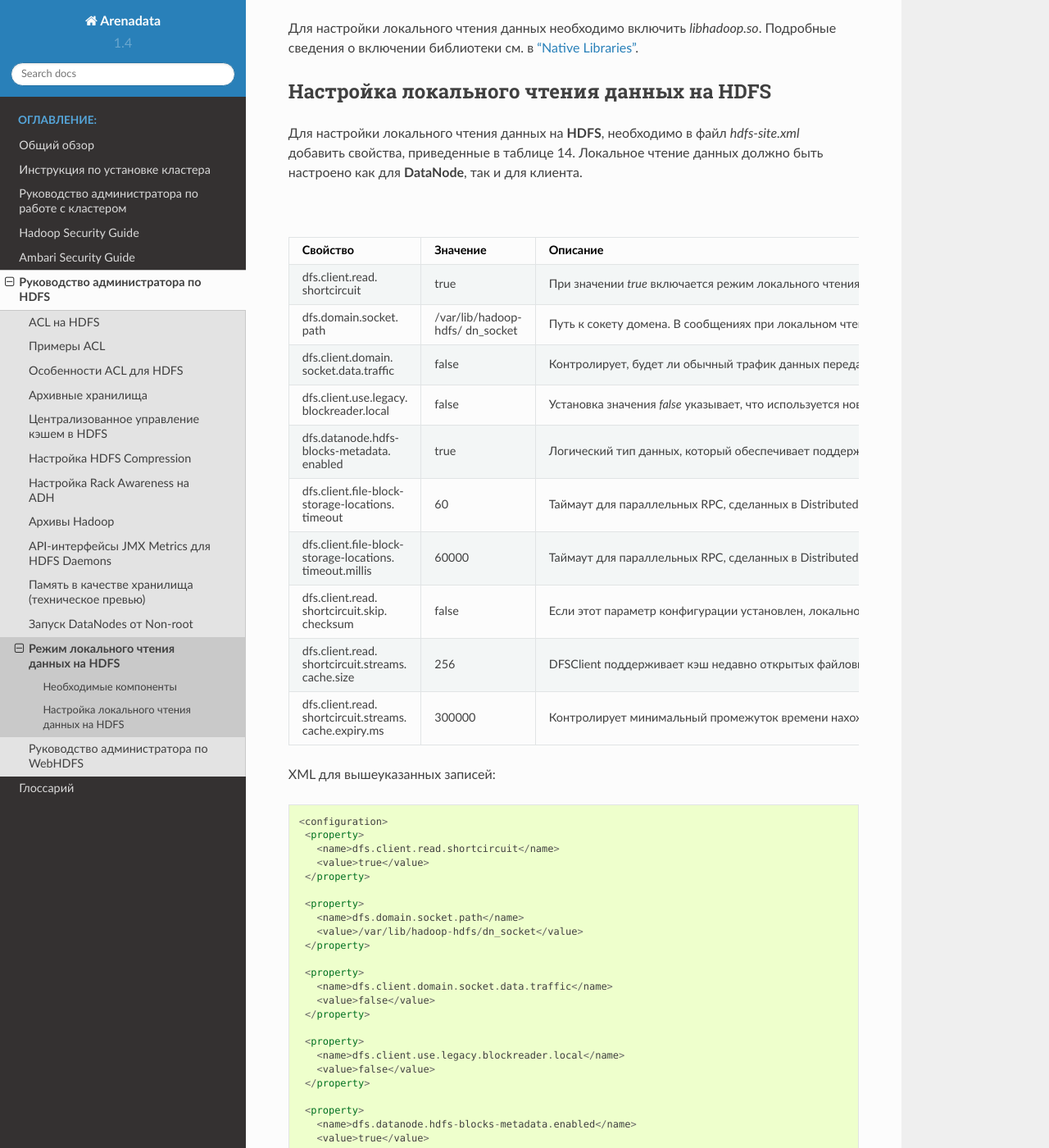
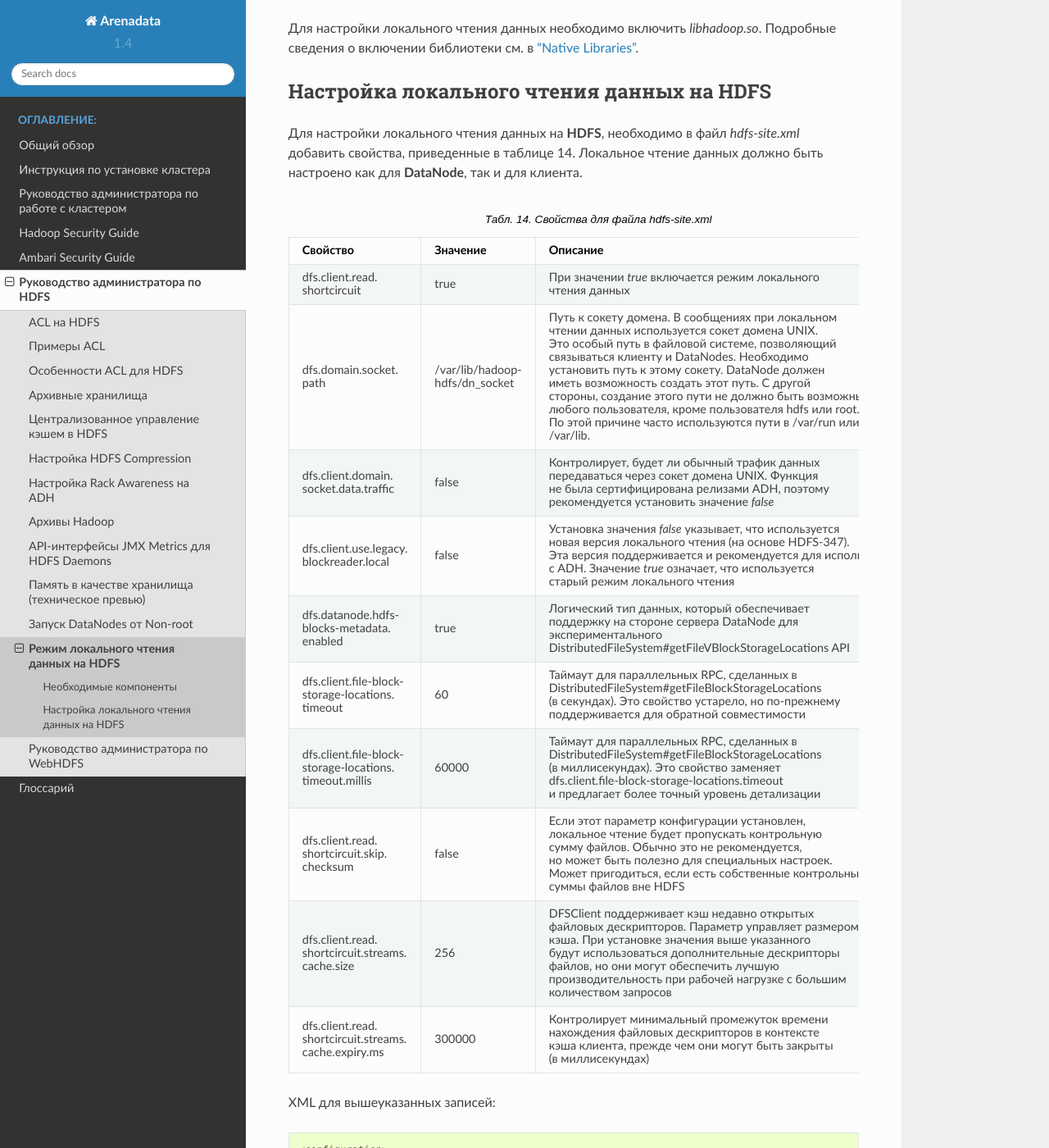
Before and after one commit to arenadata/docs_adps, a Sphinx documentation site: the page built from source/HDFSadmin/Short-Circuit.rst, in a window 1280 px wide and 1400 px high, scrolled down 385 px. Shown: the whole window at 82% size. Built offline with Sphinx 7.4.7 and the Read the Docs theme 2.0.0, drawn with Linux system fonts in a browser that asks for light colours; some of the changed lines change nothing that is shown.

Commit message:
Update Short-Circuit.rst

```diff
--- a/source/HDFSadmin/Short-Circuit.rst
+++ b/source/HDFSadmin/Short-Circuit.rst
@@ -27,16 +27,16 @@
    :header: "Свойство", "Значение", "Описание"
    :widths: 15, 10, 25
 
-   "dfs.client.read. |br| shortcircuit", "true", "При значении *true* включается режим локального чтения данных"
-   "dfs.domain.socket. |br| path", "/var/lib/hadoop- |br| hdfs/ dn_socket", "Путь к сокету домена. В сообщениях при локальном чтении данных используется сокет домена UNIX. Это особый путь в файловой системе, позволяющий связываться клиенту и DataNodes. Необходимо установить путь к этому сокету. DataNode должен иметь возможность создать этот путь. С другой стороны, создание этого пути не должно быть возможным для любого пользователя, кроме пользователя hdfs или root. По этой причине часто используются пути в /var/run или /var/lib."
-   "dfs.client.domain. |br| socket.data.traffic", "false", "Контролирует, будет ли обычный трафик данных передаваться через сокет домена UNIX. Функция не была сертифицирована релизами ADH, поэтому рекомендуется установить значение *false*"
-   "dfs.client.use.legacy. |br| blockreader.local", "false", "Установка значения *false* указывает, что используется новая версия локального чтения (на основе HDFS-347). Эта версия поддерживается и рекомендуется для использования с ADH. Значение *true* означает, что используется старый режим локального чтения"
-   "dfs.datanode.hdfs- |br| blocks-metadata. |br| enabled", "true", "Логический тип данных, который обеспечивает поддержку на стороне сервера DataNode для экспериментального DistributedFileSystem#getFileVBlockStorageLocations API"
-   "dfs.client.file-block- |br| storage-locations. |br| timeout", "60", "Таймаут для параллельных RPC, сделанных в DistributedFileSystem#getFileBlockStorageLocations (в секундах). Это свойство устарело, но по-прежнему поддерживается для обратной совместимости"
-   "dfs.client.file-block- |br| storage-locations. |br| timeout.millis", "60000", "Таймаут для параллельных RPC, сделанных в DistributedFileSystem#getFileBlockStorageLocations (в миллисекундах). Это свойство заменяет dfs.client.file-block-storage-locations.timeout и предлагает более точный уровень детализации"
-   "dfs.client.read. |br| shortcircuit.skip. |br| checksum", "false", "Если этот параметр конфигурации установлен, локальное чтение будет пропускать контрольную сумму файлов. Обычно это не рекомендуется, но может быть полезно для специальных настроек. Может пригодиться, если есть собственные контрольные суммы файлов вне HDFS"
-   "dfs.client.read. |br| shortcircuit.streams. |br| cache.size", "256", "DFSClient поддерживает кэш недавно открытых файловых дескрипторов. Параметр управляет размером кэша. При установке значения выше указанного будут использоваться дополнительные дескрипторы файлов, но они могут обеспечить лучшую производительность при рабочей нагрузке с большим количеством запросов"
-   "dfs.client.read. |br| shortcircuit.streams. |br| cache.expiry.ms", "300000", "Контролирует минимальный промежуток времени нахождения файловых дескрипторов в контексте кэша клиента, прежде чем они могут быть закрыты (в миллисекундах)"
+   "dfs.client.read. |br| shortcircuit", "true", "При значении *true* включается режим локального |br| чтения данных"
+   "dfs.domain.socket. |br| path", "/var/lib/hadoop- |br| hdfs/dn_socket", "Путь к сокету домена. В сообщениях при локальном |br| чтении данных используется сокет домена UNIX. |br| Это особый путь в файловой системе, позволяющий |br| связываться клиенту и DataNodes. Необходимо |br| установить путь к этому сокету. DataNode должен |br| иметь возможность создать этот путь. С другой |br| стороны, создание этого пути не должно быть возможным для |br| любого пользователя, кроме пользователя hdfs или root. |br| По этой причине часто используются пути в /var/run или |br| /var/lib."
+   "dfs.client.domain. |br| socket.data.traffic", "false", "Контролирует, будет ли обычный трафик данных |br| передаваться через сокет домена UNIX. Функция |br| не была сертифицирована релизами ADH, поэтому |br| рекомендуется установить значение *false*"
+   "dfs.client.use.legacy. |br| blockreader.local", "false", "Установка значения *false* указывает, что используется |br| новая версия локального чтения (на основе HDFS-347). |br| Эта версия поддерживается и рекомендуется для использования |br| с ADH. Значение *true* означает, что используется |br| старый режим локального чтения"
+   "dfs.datanode.hdfs- |br| blocks-metadata. |br| enabled", "true", "Логический тип данных, который обеспечивает |br| поддержку на стороне сервера DataNode для |br| экспериментального |br| DistributedFileSystem#getFileVBlockStorageLocations API"
+   "dfs.client.file-block- |br| storage-locations. |br| timeout", "60", "Таймаут для параллельных RPC, сделанных в |br|  DistributedFileSystem#getFileBlockStorageLocations |br| (в секундах). Это свойство устарело, но по-прежнему |br| поддерживается для обратной совместимости"
+   "dfs.client.file-block- |br| storage-locations. |br| timeout.millis", "60000", "Таймаут для параллельных RPC, сделанных в |br|  DistributedFileSystem#getFileBlockStorageLocations |br| (в миллисекундах). Это свойство заменяет |br| dfs.client.file-block-storage-locations.timeout |br| и предлагает более точный уровень детализации"
+   "dfs.client.read. |br| shortcircuit.skip. |br| checksum", "false", "Если этот параметр конфигурации установлен, |br| локальное чтение будет пропускать контрольную |br| сумму файлов. Обычно это не рекомендуется, |br| но может быть полезно для специальных настроек. |br| Может пригодиться, если есть собственные контрольные |br| суммы файлов вне HDFS"
+   "dfs.client.read. |br| shortcircuit.streams. |br| cache.size", "256", "DFSClient поддерживает кэш недавно открытых |br| файловых дескрипторов. Параметр управляет размером |br| кэша. При установке значения выше указанного |br| будут использоваться дополнительные дескрипторы |br| файлов, но они могут обеспечить лучшую |br| производительность при рабочей нагрузке с большим |br| количеством запросов"
+   "dfs.client.read. |br| shortcircuit.streams. |br| cache.expiry.ms", "300000", "Контролирует минимальный промежуток времени |br| нахождения файловых дескрипторов в контексте |br| кэша клиента, прежде чем они могут быть закрыты |br| (в миллисекундах)"
 
 
 XML для вышеуказанных записей:
```
